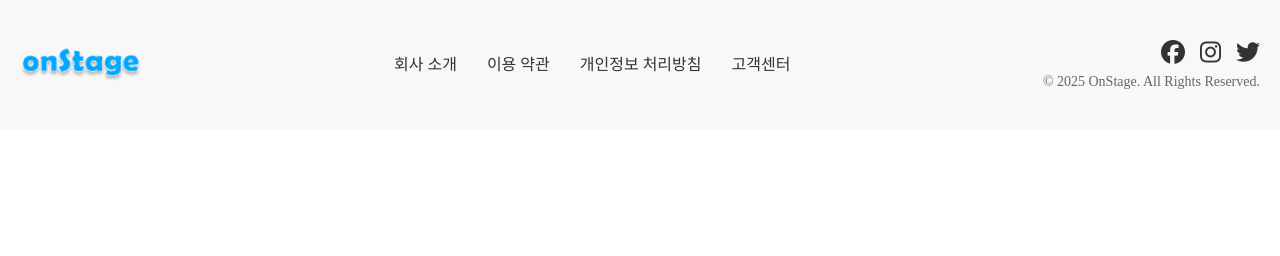
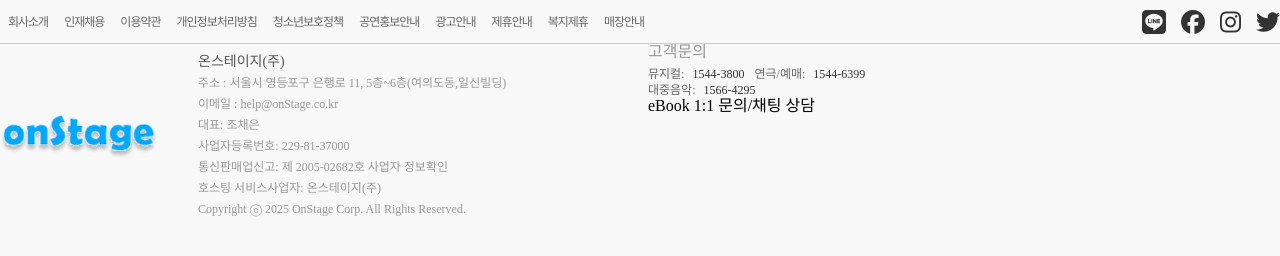
Before and after one commit to busan-bae/group_forth, a plain HTML site: page html/footer.html in a window 1280 px wide. Drawn offline with Linux system fonts and the light colour scheme.

Commit message:
second commit

```diff
--- a/Style/common.css
+++ b/Style/common.css
@@ -66,34 +66,128 @@ section{
 
 
 .footer {
+    position: relative;
+    width: 100%;
     background: #f8f8f8;
-    padding: 40px 20px;
     display: flex;
     justify-content: center;
+    padding-bottom: 40px;
 }
 
 .footer-inner {
     max-width: 1440px;
     width: 100%;
+}
+.footer .footer-top{
+    position: relative;
     display: flex;
     align-items: center;
     justify-content: space-between;
 }
+.footer .footer-top::before{
+    content: '';
+    position: absolute;
+    bottom: 0px;
+    left: 50%;
+    transform: translateX(-50%);
+    width: 100vw;
+    border-bottom: solid 1px #cbcbcb;
+    height: 1px;
 
-.footer-inner .footer-logo img {
-    height: 40px;
 }
 
-.footer-inner .nav-area ul {
+.footer .nav-area {
+    position: relative;
+    height: 44px;
+    line-height: 44px;
+
+}
+.footer .nav-area ul{
     display: flex;
-    gap: 30px;
 }
 
-.footer-inner .nav-area li a {
+.footer .nav-area li a {
+    display: block;
+    padding: 0 8px;
+    height: 44px;
+    line-height: 44px;
+    overflow: hidden;
+    letter-spacing: -1px;
+    font-size: 12px;
+    color: #666;
+}
+.footer .sns-area {
+    display: flex;
+    gap: 15px;
+}
+
+.footer .sns-area li a {
+    font-size: 24px;
     color: #333;
-    font-size: 16px;
-    text-decoration: none;
 }
+.footer .footer-bottom{
+    display: flex;
+    align-items: center;
+
+}
+.footer .footer-bottom .logo-area {
+    height: 40px;
+    margin-right: 40px;
+}
+.footer .footer-bottom .flex{
+    display: flex;
+    justify-content: space-between;
+}
+.footer .footer-bottom .wrap{
+    width: 450px;
+    color: #999;
+    font-size: 12px;
+    line-height: 16px;
+    margin-top: 5px;
+}
+.footer .footer-bottom .wrap .text-area > *{
+    margin-top: 5px;
+}
+.footer .footer-bottom .wrap .text-area .title{
+    color: #555;
+    font-size: 14px;
+}
+.footer .footer-bottom .wrap .company-area > *{
+    margin-top: 5px;
+}
+.footer .footer-bottom .wrap .copy{
+    display: block;
+    font-size: 12px;
+    margin-top: 5px;
+}
+.footer .footer-bottom .inquiry-area{
+    width: 275px;
+}
+.footer .footer-bottom .inquiry-area .title{
+    color: #999;
+}
+.footer .footer-bottom .inquiry-area ul{
+    display: flex;
+    flex-wrap: wrap;
+    font-size: 12px;
+    margin-top: 6px;
+    /* gap: 10px; */
+}
+.footer .footer-bottom .inquiry-area li{
+    color: #333;
+    line-height: 16px;
+
+}
+.footer .footer-bottom .inquiry-area li:first-child{
+    margin-right: 10px;
+}
+.footer .footer-bottom .inquiry-area li strong{
+    color: #666;
+    margin-right: 5px;
+}
+
+/*
+
 
 .footer-inner .info-area {
     display: flex;
@@ -101,21 +195,11 @@ section{
     align-items: flex-end;
 }
 
-.footer-inner .sns-area {
-    display: flex;
-    gap: 15px;
-}
 
-.footer-inner .sns-area li a {
-    font-size: 24px;
-    color: #333;
-}
 
-.footer-inner .copy {
-    font-size: 14px;
-    color: #666;
-    margin-top: 10px;
-}
+.footer-inner . {
+
+} */
 
 
 
--- a/html/footer.html
+++ b/html/footer.html
@@ -11,25 +11,62 @@
 
     <footer class="footer">
         <div class="footer-inner">
-            <h2 class="footer-logo">
-                <a href="#"><img src="../img/logo2 2.png" alt="onStage 로고"></a>
-            </h2>
-            <nav class="nav-area">
-                <ul>
-                    <li><a href="#">회사 소개</a></li>
-                    <li><a href="#">이용 약관</a></li>
-                    <li><a href="#">개인정보 처리방침</a></li>
-                    <li><a href="#">고객센터</a></li>
-                </ul>
-            </nav>
-            <div class="info-area">
+            <div class="footer-top">
+                <nav class="nav-area">
+                    <ul>
+                        <li><a href="#">회사소개</a></li>
+                        <li><a href="#">인재채용</a></li>
+                        <li><a href="#">이용약관</a></li>
+                        <li><a href="#">개인정보처리방침</a></li>
+                        <li><a href="#">청소년보호정책</a></li>
+                        <li><a href="#">공연홍보안내</a></li>
+                        <li><a href="#">광고안내</a></li>
+                        <li><a href="#">제휴안내</a></li>
+                        <li><a href="#">복지제휴</a></li>
+                        <li><a href="#">매장안내</a></li>
+                    </ul>
+                </nav>
                 <ul class="sns-area">
+                    <li><a href="#"><i class="fa-brands fa-line"></i></a></li>
                     <li><a href="#"><i class="fa-brands fa-facebook"></i></a></li>
                     <li><a href="#"><i class="fa-brands fa-instagram"></i></a></li>
                     <li><a href="#"><i class="fa-brands fa-twitter"></i></a></li>
                 </ul>
-                <p class="copy">© 2025 OnStage. All Rights Reserved.</p>
             </div>
+
+            <div class="footer-bottom">
+
+                <h2 class="logo-area">
+                    <a href="#"><img src="../img/logo.png" alt="onStage 로고"></a>
+                </h2>
+
+                <div class="flex">
+                    <div class="wrap">
+                        <address class="text-area">
+                            <h3 class="title">온스테이지(주)</h3>
+                            <p class="add">주소 : 서울시 영등포구 은행로 11, 5층~6층(여의도동,일신빌딩)</p>
+                            <p class="email">이메일 : <a href="mailto:help@onStage.co.kr">help@onStage.co.kr</a></p>
+                        </address>
+                        <div class="company-area">
+                            <p><strong>대표:</strong> 조채은</p>
+                            <p><strong>사업자등록번호:</strong> 229-81-37000</p>
+                            <p><strong>통신판매업신고:</strong> 제 2005-02682호 <a href="#">사업자 정보확인</a></p>
+                            <p><strong>호스팅 서비스사업자:</strong> 온스테이지(주)</p>
+                        </div>
+                        <small class="copy">Copyright ⓒ 2025 OnStage Corp. All Rights Reserved.</small>
+                    </div>
+                    <div class="inquiry-area">
+                        <h3 class="title">고객문의</h3>
+                        <ul>
+                            <li><strong>뮤지컬:</strong> 1544-3800</li>
+                            <li><strong>연극/예매:</strong> 1544-6399</li>
+                            <li><strong>대중음악:</strong> 1566-4295</li>
+                        </ul>
+                        <p><a href="#">eBook 1:1 문의/채팅 상담</a></p>
+                    </div>
+                </div>
+            </div>
+
         </div>
     </footer>
 
```
Also changed, not shown: html/header.html (+1 -1 lines), img/logo.png (renamed from img/logo2 2.png).
